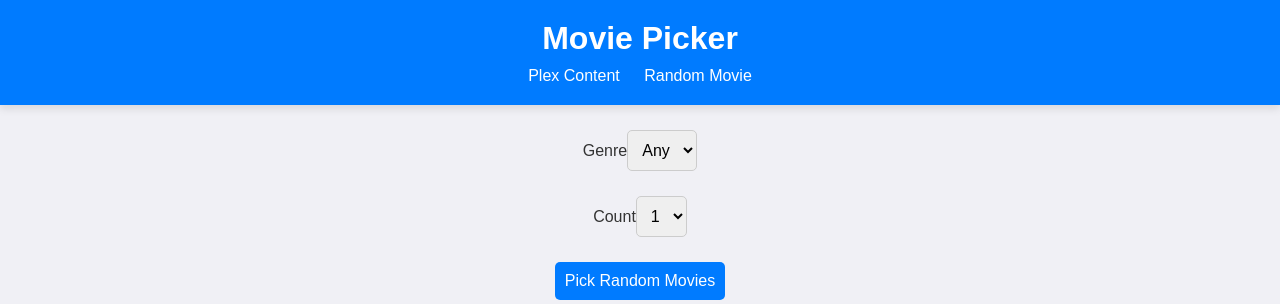
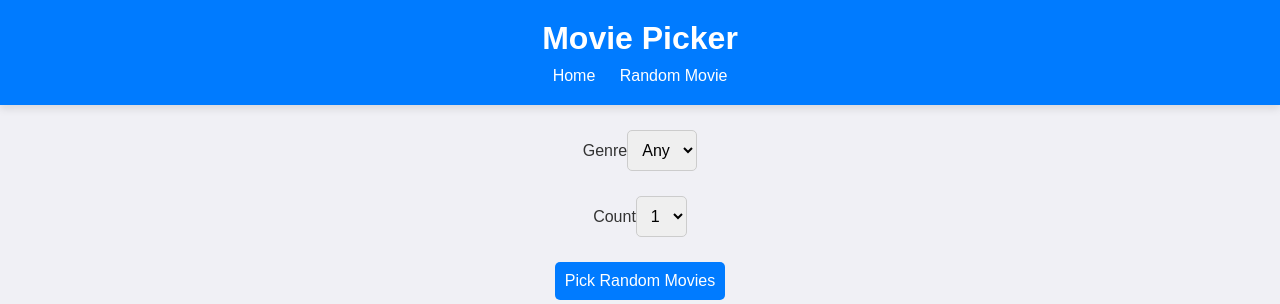
Before and after one commit to georgepapagapitos/plex-picker, a Django app: page /random-movie/ in a window 1280 px wide. Shown: the top 304 px of the page. Run offline with Django 5.2, Linux system fonts and the light colour scheme; data that the repository does not hold is empty.

Commit message:
change content to home (#19)
* change content to home

* testing

```diff
--- a/picker/templates/base.html
+++ b/picker/templates/base.html
@@ -15,7 +15,7 @@
         <!-- Optional Navigation -->
         {% block nav %}
         <nav>
-            <a href="{% url 'fetch_plex_content' %}">Plex Content</a>
+            <a href="{% url 'fetch_plex_content' %}">Home</a>
             <a href="{% url 'fetch_random_movie' %}">Random Movie</a>
         </nav>
         {% endblock %}
--- a/picker/urls.py
+++ b/picker/urls.py
@@ -3,7 +3,7 @@ from django.urls import path
 from picker.views import fetch_plex_content, fetch_random_movie, movie_detail_view
 
 urlpatterns = [
-    path("content/", fetch_plex_content, name="fetch_plex_content"),
+    path("", fetch_plex_content, name="fetch_plex_content"),
     path("random-movie/", fetch_random_movie, name="fetch_random_movie"),
     path("movies/<int:movie_id>/", movie_detail_view, name="movie_detail"),
 ]
```
Also changed, not shown: .github/workflows/django.yml.
